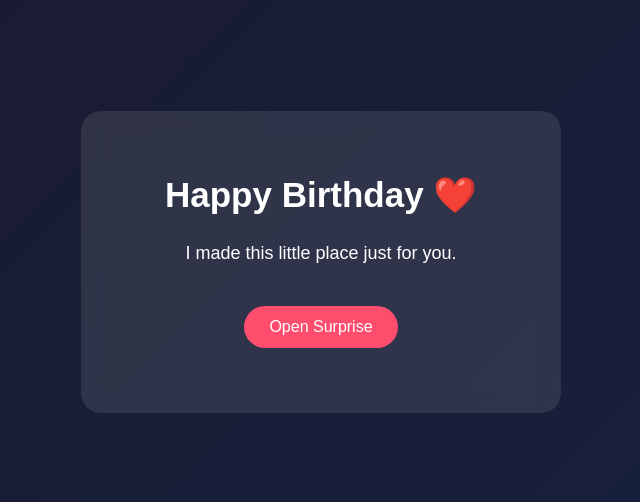
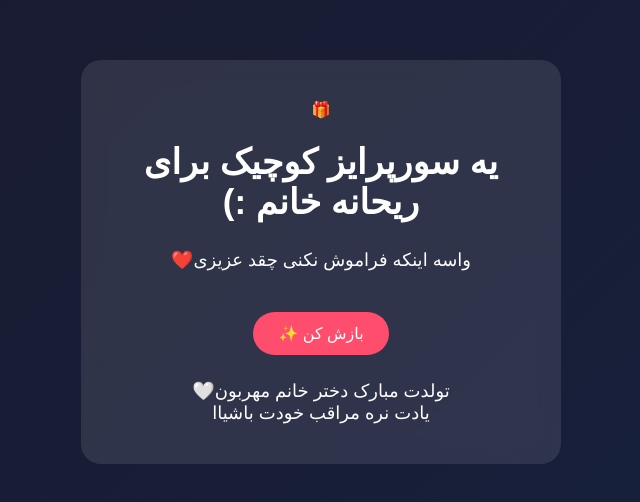
Before and after one commit to jvansulli/For-you-, a plain HTML site: page index.html in a window 1280 px wide. Shown: the part 138-640 px from the top of the page, without its empty margins (319-959 px from the left). Drawn offline with Linux system fonts and the light colour scheme.

Commit message:
Update index.html

```diff
--- a/index.html
+++ b/index.html
@@ -1,26 +1,39 @@
 <!DOCTYPE html>
-<html lang="en">
+<html lang="fa" dir="rtl">
 <head>
     <meta charset="UTF-8">
     <meta name="viewport" content="width=device-width, initial-scale=1.0">
     <title>For You ❤️</title>
+
     <link rel="stylesheet" href="style.css">
 </head>
 
 <body>
 
     <div class="container">
-    <h1>Happy Birthday ❤️</h1>
+
+        <div class="gift">
+            🎁
+        </div>
+
+        <h1>یه سورپرایز کوچیک برای ریحانه خانم :)</h1>
+
         <p>
-        I made this little place just for you.
+            واسه اینکه فراموش نکنی چقد عزیزی❤️
         </p>
 
         <button onclick="showMessage()">
-        Open Surprise
+            بازش کن ✨
         </button>
 
-    <div id="message"></div>
+        <div id="message">
+             تولدت مبارک دختر خانم مهربون🤍
+            <br>
+            یادت نره مراقب خودت باشیاا
         </div>
+
+    </div>
+
 
 <script src="script.js"></script>
 
```
Lines whose indentation alone changed are shown as unchanged.
